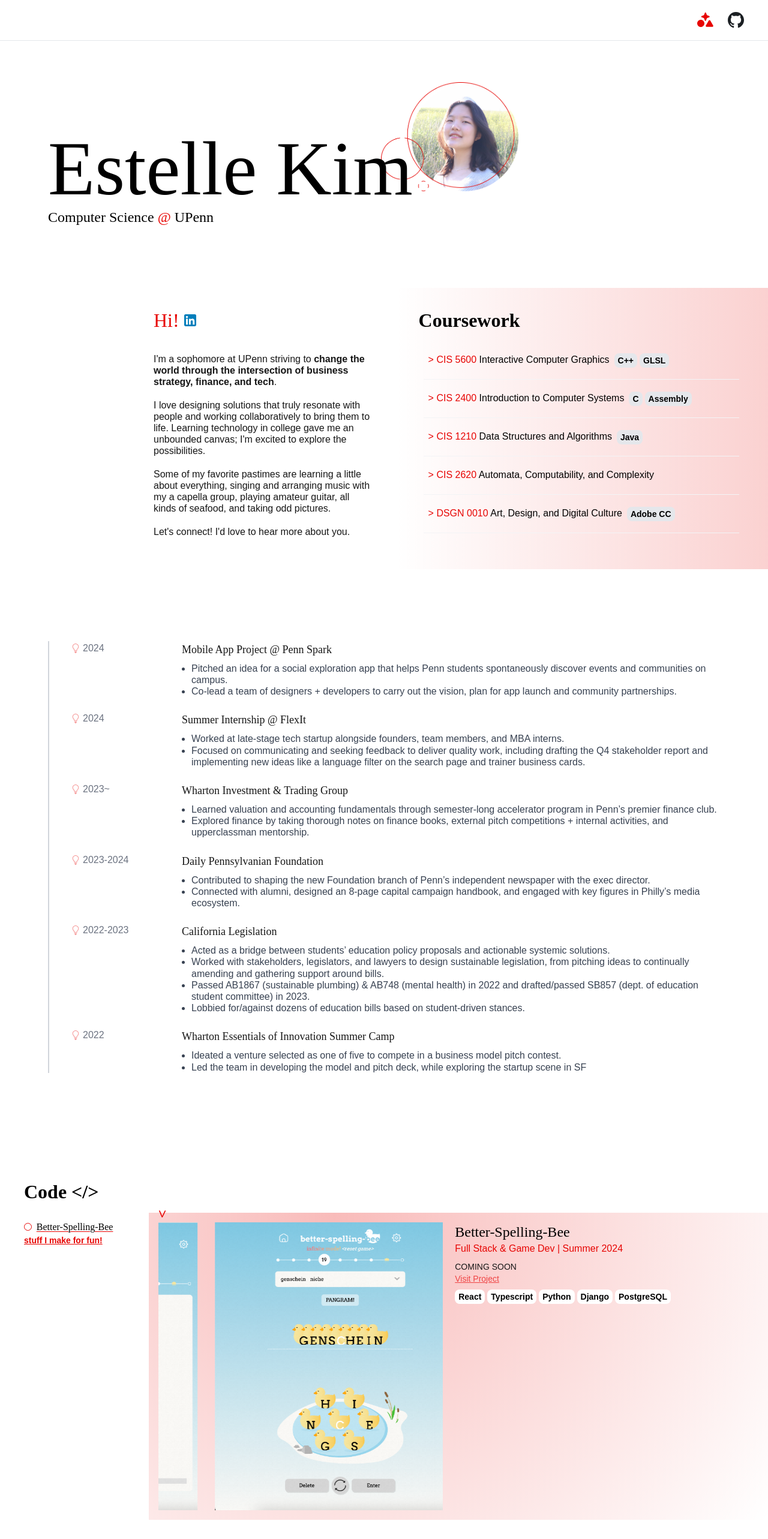
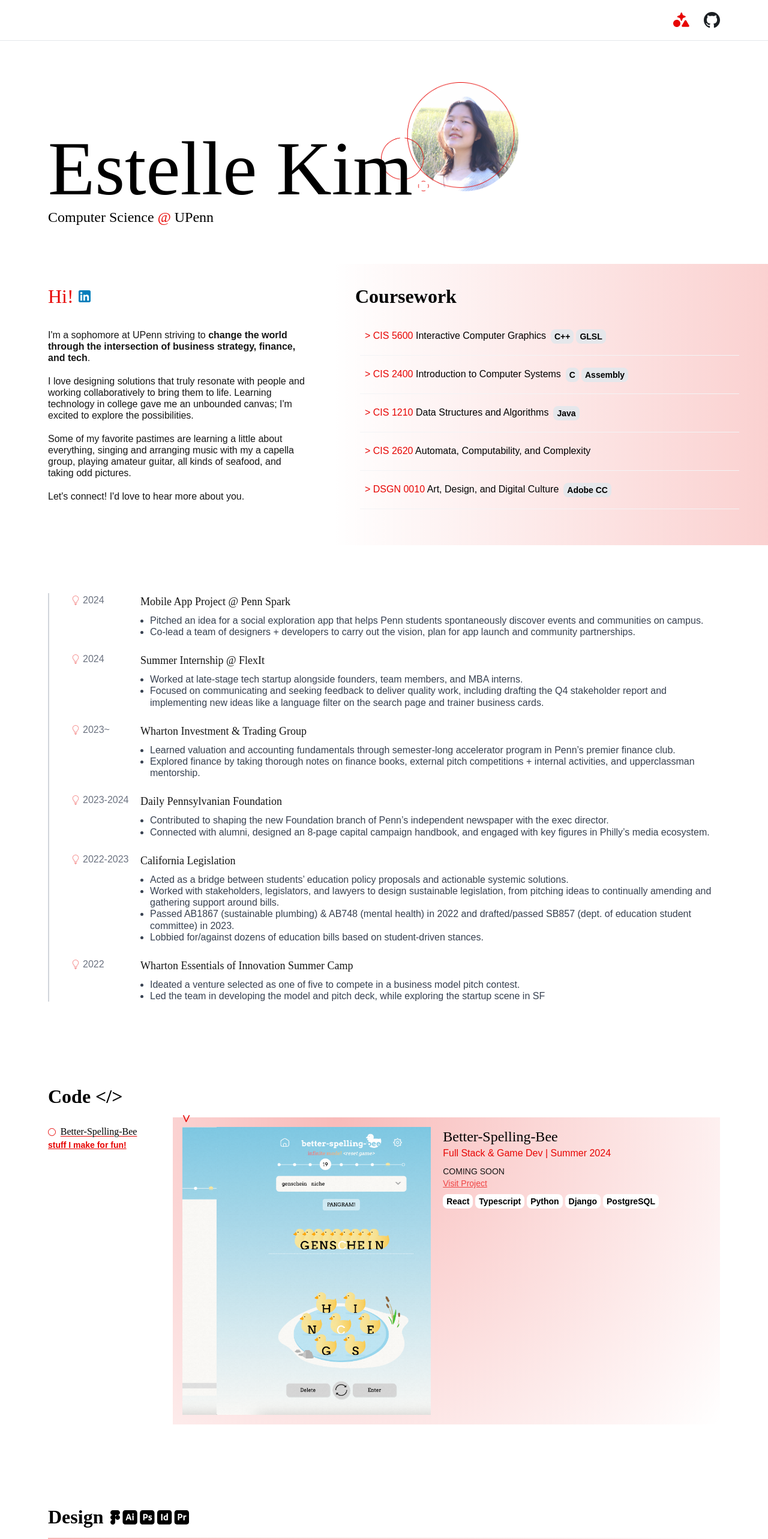
Before and after one commit to kimestelle/my-portfolio, a Next.js app: page / in a window 1280 px wide. Shown: the top 2566 px of the page at 60% size. Built offline with nearby package versions, Linux system fonts and the light colour scheme; a web font is replaced by a local one.

Commit message:
inxreased x padding, refined visuals

```diff
--- a/src/app/components/BottomBar.tsx
+++ b/src/app/components/BottomBar.tsx
@@ -1,6 +1,6 @@
 export default function BottomBar() {
     return (
-        <div className='flex flex-col sm:flex-row justify-between gap-5 p-10 bg-gray-900 text-white font-sans-serif'>
+        <div className='flex flex-col sm:flex-row justify-between gap-5 p-10 md:px-20 bg-gray-900 text-white font-sans-serif'>
             <span>made with <span className='red'>&#x2665;</span> by Estelle Kim</span>
             <ol className='list-none flex flex-row gap-2 items-end'>
                 <li>
--- a/src/app/components/Design.tsx
+++ b/src/app/components/Design.tsx
@@ -73,7 +73,7 @@ export default function Design() {
   };
 
   return (
-    <div className='relative flex flex-col gap-5 p-10 mt-10'>
+    <div className='relative flex flex-col gap-5 p-10 md:px-20 mt-10'>
       <div className='flex flex-row gap-3 items-center'>
         <h2>Design</h2>
         <img src='icons/design.svg' className='h-6'/>
--- a/src/app/components/Me.tsx
+++ b/src/app/components/Me.tsx
@@ -1,6 +1,6 @@
 export default function Me() {
     return (
-        <div className='flex flex-[2_2_0%] flex-col gap-5 p-10 md:pl-[20%]'>
+        <div className='flex flex-[2_2_0%] flex-col gap-5 p-10 md:pl-20'>
             <div className='flex flex-row gap-2 mb-2 md:mb-5 items-center'>
                 <h2 className='red font-normal'>
                     Hi!
--- a/src/app/components/NavBar.tsx
+++ b/src/app/components/NavBar.tsx
@@ -1,6 +1,6 @@
 export default function NavBar() {
     return (
-        <nav className='w-full flex flex-row z-20 gap-5 p-5 px-10 bg-white bg-opacity-60 fixed border-b border-color-gray-400'>
+        <nav className='w-full flex flex-row z-20 gap-5 p-5 px-10 md:px-20 bg-white bg-opacity-60 fixed border-b border-color-gray-400'>
             <div className='w-full flex flex-row justify-end gap-6'>
                 <a href='/playground'>
                     <img className='w-[1.7em] rattle' src='icons/playground.svg'/>
--- a/src/app/components/Projects.tsx
+++ b/src/app/components/Projects.tsx
@@ -61,14 +61,14 @@ export default function Code() {
   };
 
   return (
-    <div className='flex flex-col gap-5'>
-      <div className='flex flex-row gap-2 items-center px-10 pt-10'>
+    <div className='flex flex-col gap-5 md:px-20'>
+      <div className='flex flex-row gap-2 items-center max-md:px-10 pt-10'>
         <h2>Code &lt;/&gt;</h2>
         {/* <div className='w-full border-b-2 border-dotted border-gray-700' /> */}
         {/* <img src='icons/backend.png' className='h-6'/> */}
         {/* <img src='icons/frontend.png' className='h-7'/> */}
       </div>
-      <div className='flex flex-col w-full sm:flex-row gap-5 pl-10'>
+      <div className='flex flex-col w-full sm:flex-row gap-5 max-md:pl-10'>
         <ul className='flex flex-1 flex-col sm:mt-3 clickable pr-10'>
           {projects.map((project, index) => (
             <li
--- a/src/app/components/Resume.tsx
+++ b/src/app/components/Resume.tsx
@@ -1,6 +1,6 @@
 export default function Resume() {
     return (
-        <div className='flex flex-col gap-5 p-10'>
+        <div className='flex flex-col gap-5 p-10 md:px-20'>
             <div className='flex flex-row items-center'>
                 <h2>
                     Resume
--- a/src/app/components/Timeline.tsx
+++ b/src/app/components/Timeline.tsx
@@ -22,7 +22,7 @@ const TimelineItem: React.FC<TimelineItemProps> = ({
   return (
     <div className="relative flex flex-col md:flex-row items-start gap-2">
       {/* Icon and Date */}
-      <div className="flex flex-row items-center md:w-1/6">
+      <div className="flex flex-row items-center md:w-28">
         <div className="flex justify-center items-center w-6 h-6 rounded-full">
           {iconType === "lightbulb" ? (
             <img
--- a/src/app/page.tsx
+++ b/src/app/page.tsx
@@ -16,7 +16,7 @@ export default function Portfolio() {
   return (
     <>
     <NavBar/>
-    <div className='flex flex-col gap-20'>
+    <div className='flex flex-col md:gap-10'>
       {sections.map((Section, index) => (
         <Section key={index} />
       ))}
```
